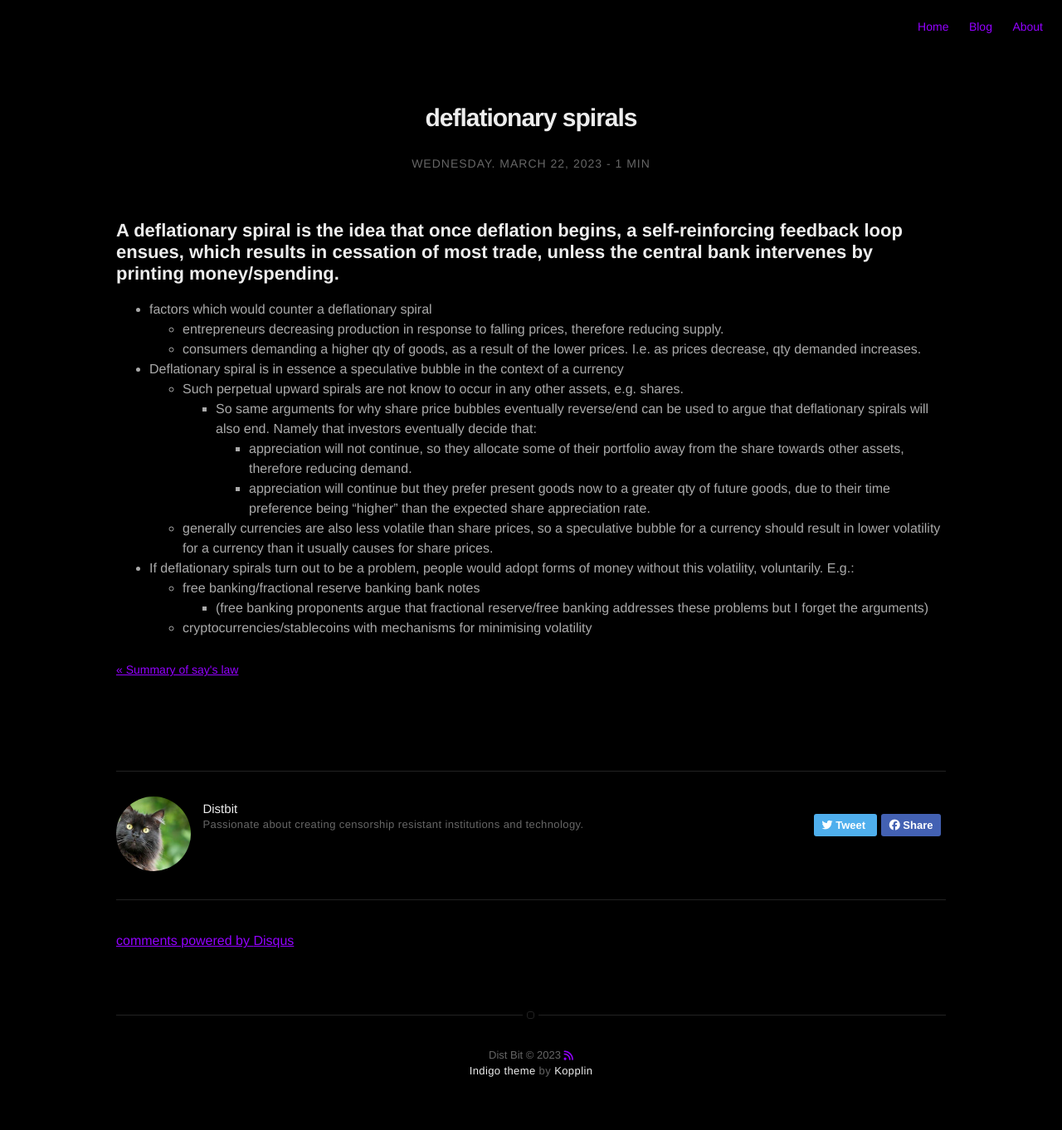
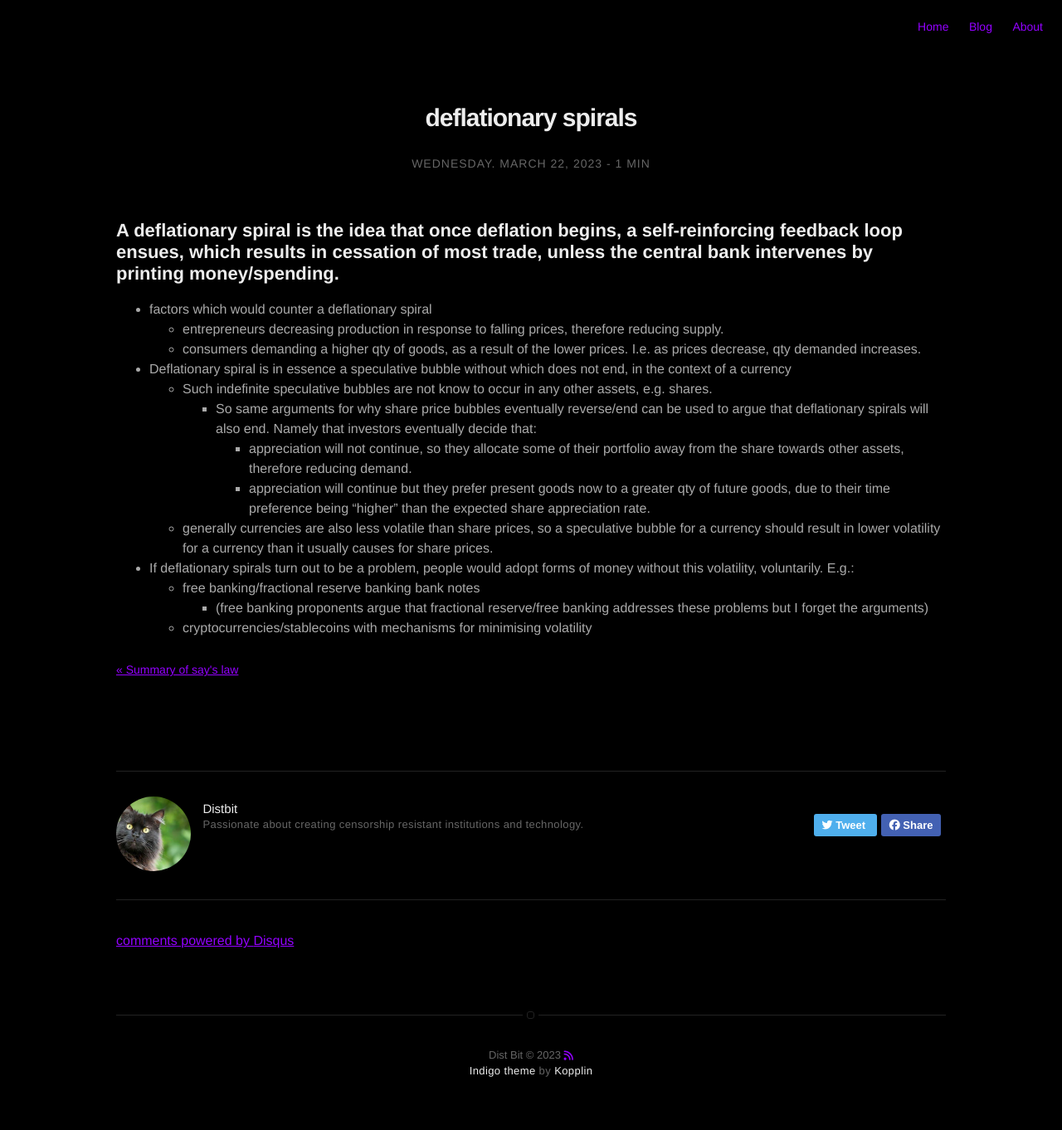
Before and after one commit to distbit0/distbit.xyz, a Jekyll site: the page built from _posts/2023-03-22-deflationary-spirals.md, in a window 1280 px wide. Shown: the whole page at 83% size. Built offline with Jekyll 4.4.1, drawn with Linux system fonts in a browser that asks for light colours; nearby versions of some CDN libraries; comment, search, counter and statistics services are not loaded.

Commit message:
2023-03-22-deflationary-spirals.md

```diff
--- a/_posts/2023-03-22-deflationary-spirals.md
+++ b/_posts/2023-03-22-deflationary-spirals.md
@@ -16,8 +16,8 @@ articleUrl: https://distbit.xyz/deflationary-spirals
 	- entrepreneurs decreasing production in response to falling prices, therefore reducing supply.
 	- consumers demanding a higher qty of goods, as a result of the lower prices. I.e. as prices decrease, qty demanded increases.
 
-- Deflationary spiral is in essence a speculative bubble in the context of a currency
-	- Such perpetual upward spirals are not know to occur in any other assets, e.g. shares.
+- Deflationary spiral is in essence a speculative bubble without which does not end, in the context of a currency
+	- Such indefinite speculative bubbles are not know to occur in any other assets, e.g. shares.
 		- So same arguments for why share price bubbles eventually reverse/end can be used to argue that deflationary spirals will also end. Namely that investors eventually decide that:
 			- appreciation will not continue, so they allocate some of their portfolio away from the share towards other assets, therefore reducing demand.
 			- appreciation will continue but they prefer present goods now to a greater qty of future goods, due to their time preference being "higher" than the expected share appreciation rate.
```
